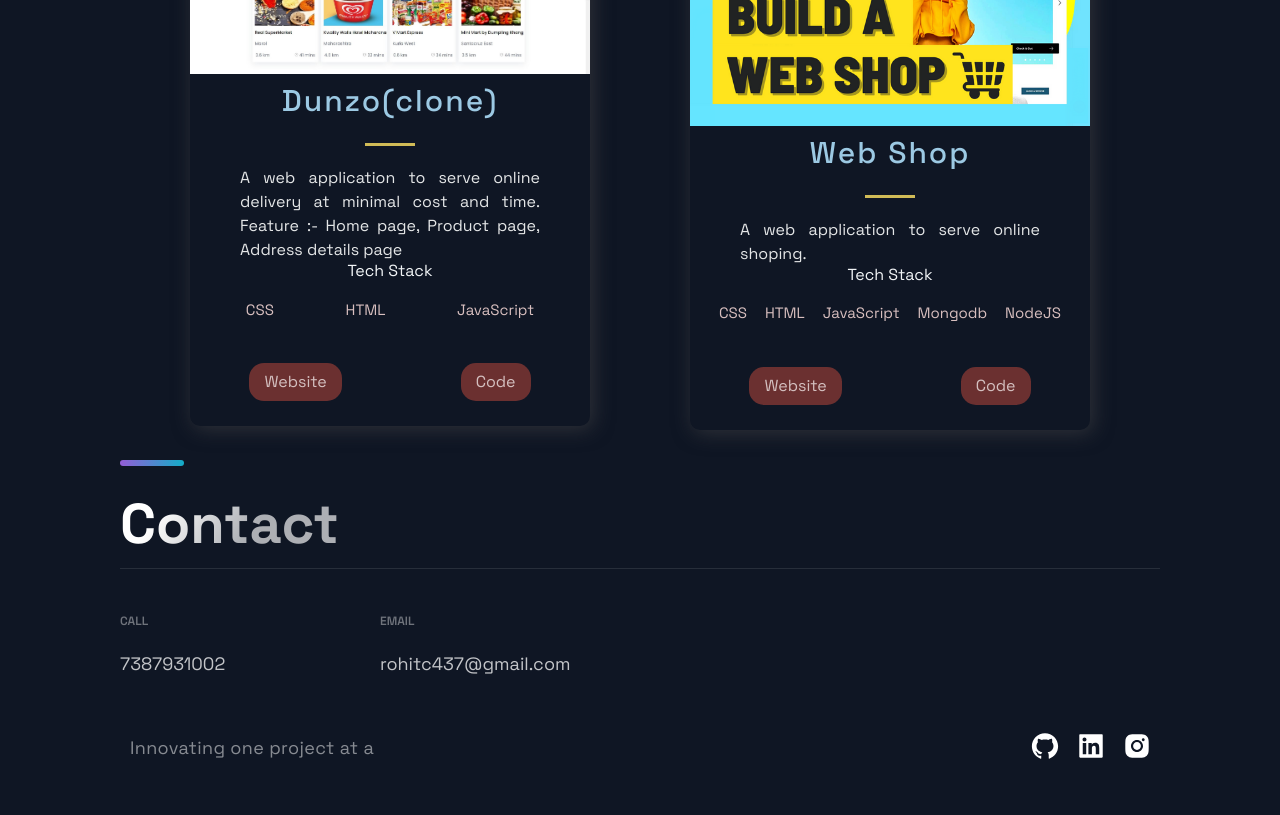
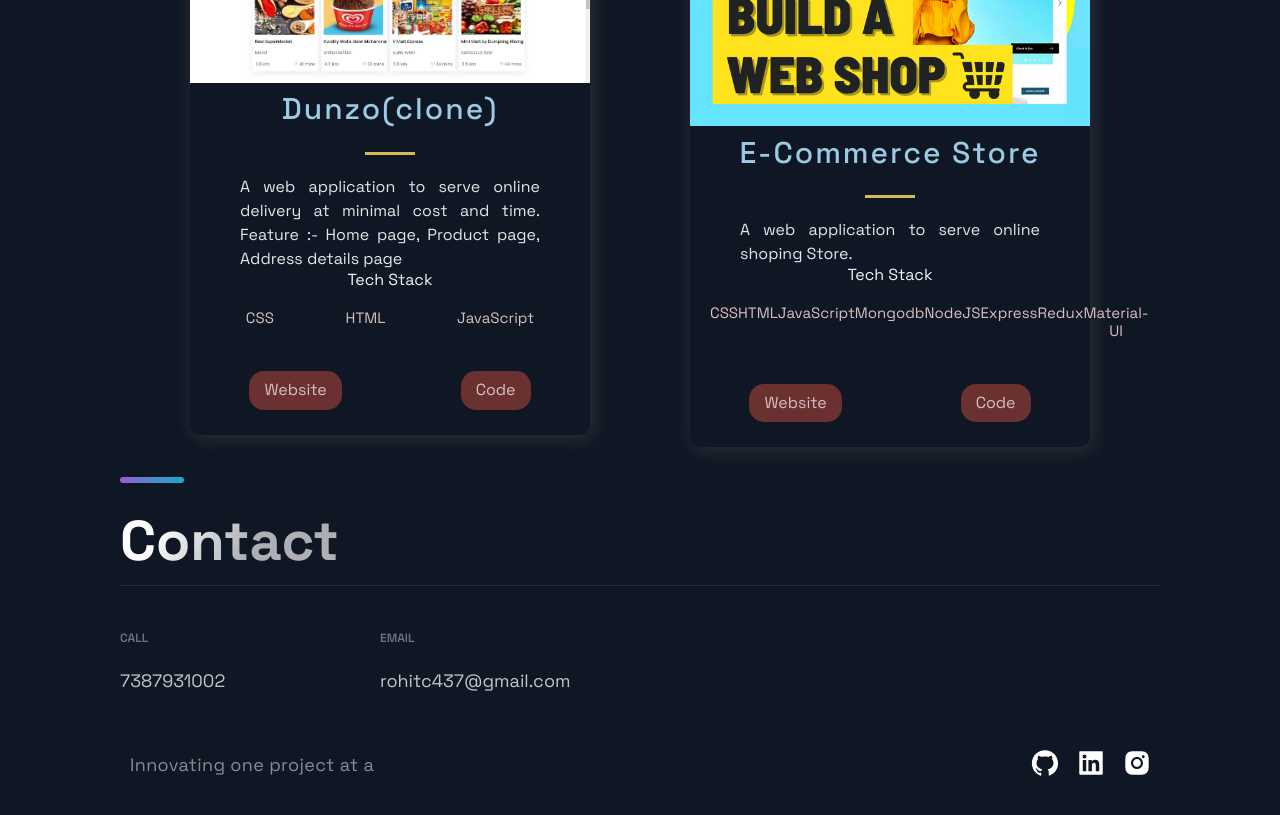
Before and after one commit to rohitc437/rohit-portfolio-3, a Next.js app: page / in a window 1280 px wide. Shown: the part 2160-2975 px from the top of the page. Built offline with nearby package versions, Linux system fonts and the light colour scheme.

Commit message:
Update constants.js

```diff
--- a/src/constants/constants.js
+++ b/src/constants/constants.js
@@ -10,12 +10,12 @@ export const projects = [
     id: 0,
   },
   {
-    title: "Web Shop",
-    description: "A web application to serve online shoping.",
+    title: "E-Commerce Store",
+    description: "A web application to serve online shoping Store.",
     image: "/images/2.png",
-    tags: ["CSS", "HTML", "JavaScript", "Mongodb", "NodeJS"],
-    source: "https://github.com/mayur8600/Dunzo",
-    visit: "https://mrrupendra.github.io/Dunzo_Clone/",
+    tags: ["CSS", "HTML", "JavaScript", "Mongodb", "NodeJS","Express","Redux","Material-UI",],
+    source: "https://github.com/rohitc437/E-Commerce-2",
+    visit: "https://e-commerce-store-app-2.herokuapp.com/",
     id: 0,
   },
 ];
```
